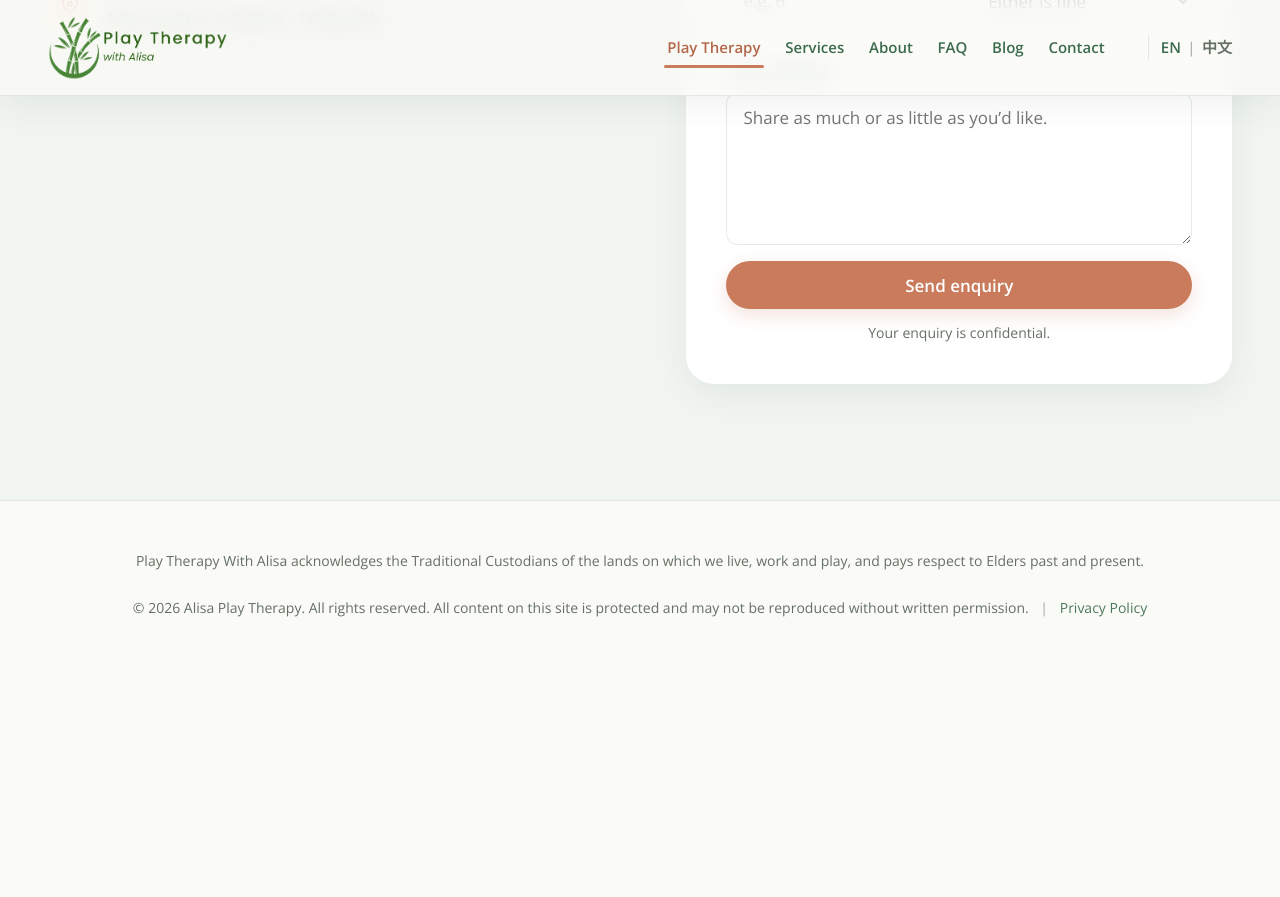
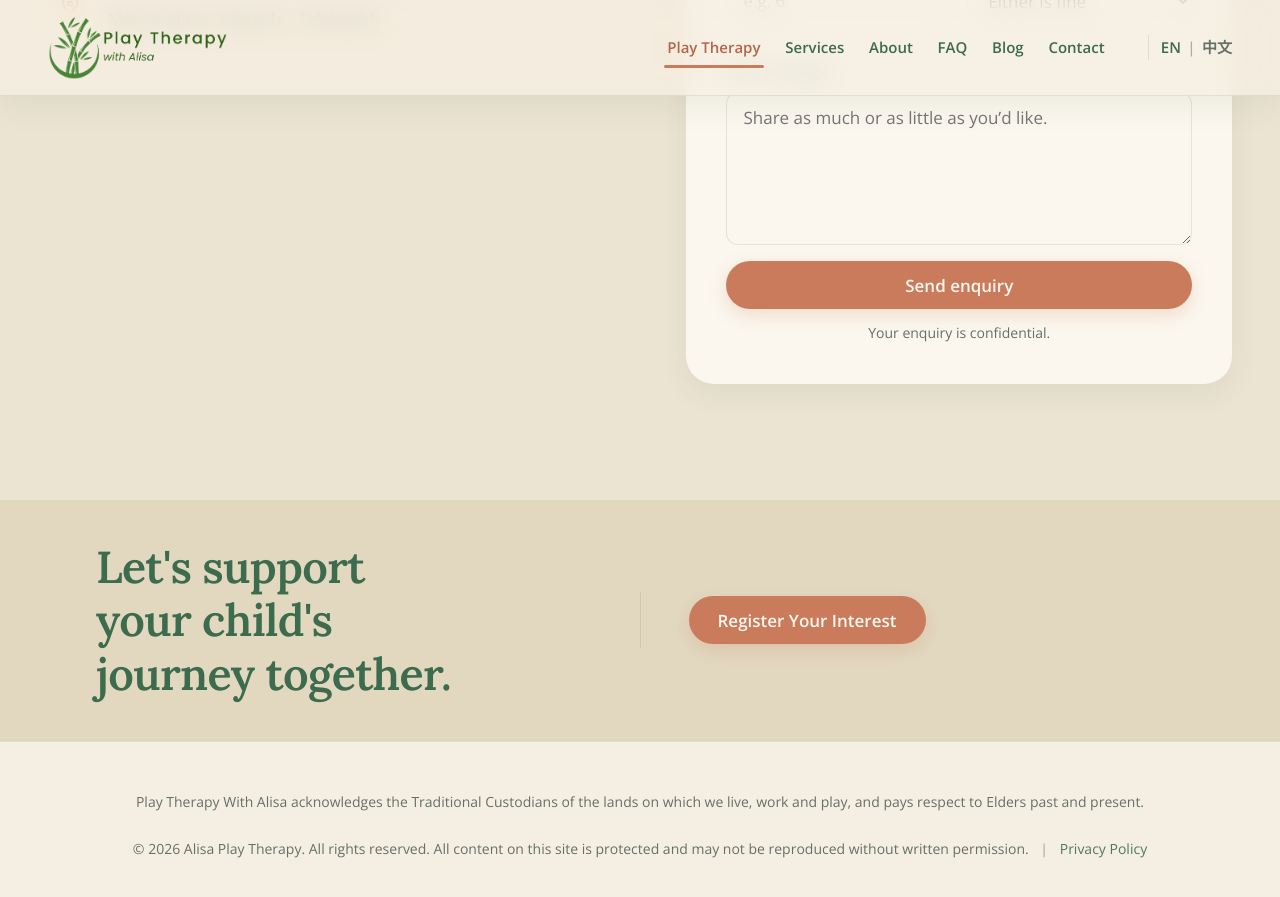
Before and after one commit to nguyentran0212/alisa-website, a Jekyll site: the page built from index.md, in a window 1280 px wide and 900 px high, scrolled down 6765 px. Shown: the top 897 px of the window. Built offline with Jekyll 4.4.1, drawn with Linux system fonts in a browser that asks for light colours; before the commit the page ends 7424 px from its top, so only the background shows below that.

Commit message:
Soften palette + add CTA band between contact and footer
Warm palette (round 2)
- Pushed another notch into the cream/sand family:
  --canvas      #FAFAF7 → #F5EFE3 (warm cream)
  --paper       #FFFFFF  → #FBF7EE (warm offwhite, replaces pure white on cards)
  --band        #F1F5F1  → #ECE4D2 (warm cream for FAQ + Contact sections)
  --band-tint   #E9F0E9  → #E2D8C0 (deeper warm for CTA band)
  --sage-light  #EAF2EC  → #E2DBC4 (warm sage tint)
  --clay-tint   #FAEFE9  → #F1E1CD (warm clay tint)
- Hardcoded RGBA values in the translucent header background and hero
  gradient overlays also updated to match the new warmer canvas.

CTA band
- New section between contact and footer (mirrors the freetobeplay
  reference, recoloured to Alisa's sage + clay palette).
- 3-column grid on desktop: heading | hairline divider | button.
- Sits on --band-tint so it reads as a deeper warm strip after the
  contact section's lighter --band.
- Button links to the Splose external form (restored from the earlier
  contact-section removal).
- .cta-band > .wrap padding-block: 0 to stop the wrap's --section-pad
  doubling with the band's own padding (kept the section compact).
- Mobile: stacks vertically, divider goes horizontal.

```diff
--- a/_data/en.yml
+++ b/_data/en.yml
@@ -207,6 +207,11 @@ sections:
       - label: "Service Area"
         value: "Metropolitan Adelaide · Telehealth"
 
+  cta:
+    heading: "Let's support your child's journey together."
+    cta: "Register Your Interest"
+    cta_url: "splose"
+
 blog:
   from_the_blog: "From the Blog"
   recent_articles: "Recent Articles"
--- a/_data/zh.yml
+++ b/_data/zh.yml
@@ -202,6 +202,11 @@ sections:
       - label: "服务区域"
         value: "阿德莱德市区 · 线上治疗"
 
+  cta:
+    heading: "让我们一起支持孩子的成长旅程。"
+    cta: "注册您的兴趣"
+    cta_url: "splose"
+
 blog:
   from_the_blog: "博客精选"
   recent_articles: "最新文章"
--- a/assets/css/style.css
+++ b/assets/css/style.css
@@ -16,7 +16,7 @@
   --sage:        #6B9B7A;          /* Alisa's primary (legacy) */
   --sage-deep:   #4E7A5C;          /* primary text, hover state */
   --sage-darker: #3D6B4D;          /* deep hover, headings */
-  --sage-light:  #EAF2EC;          /* Alisa's legacy pale */
+  --sage-light:  #E2DBC4;          /* warm sage tint — was #EAF2EC */
   --sand:        #D9CCBA;          /* Alisa's legacy accent */
 
   /* The one CTA accent. Warmer than sage so the button pops without leaving
@@ -24,18 +24,22 @@
      dot, list bullets, and the journey pin — nowhere else. */
   --clay:        #C97B5C;
   --clay-dark:   #B36649;
-  --clay-tint:   #FAEFE9;
+  --clay-tint:   #F1E1CD;
 
   /* Soft pink for the heart glyphs and a few decorative flourishes. Sits
      next to sage without competing. */
   --rose:        #E89BA8;
   --rose-deep:   #D87F8E;
 
-  /* ===== grounds ===== */
-  --canvas:      #FAFAF7;          /* the page; bands sit on it */
-  --paper:       #FFFFFF;          /* cards, panels, tiles. Never a section ground. */
-  --band:        #F1F5F1;          /* the two band sections: approach, FAQ */
-  --band-tint:   #E9F0E9;          /* CTA band, journey road */
+  /* ===== grounds =====
+     Alisa's old site used offwhite (sand-light #EDE5D8) instead of pure
+     white. We warmed the page + band + card surfaces into that family so
+     the page feels calmer and more "paper" rather than "screen". Brand
+     sage + clay are untouched. */
+  --canvas:      #F5EFE3;          /* the page; warm cream — was #FAFAF7 */
+  --paper:       #FBF7EE;          /* cards, panels, tiles — warm offwhite, was #FFFFFF */
+  --band:        #ECE4D2;          /* the two band sections: approach, FAQ — was #F1F5F1 */
+  --band-tint:   #E2D8C0;          /* CTA band, journey road — was #E9F0E9 */
 
   /* ===== text ===== */
   --text:        #2C3A2E;          /* body — deep green-grey */
@@ -295,7 +299,9 @@ section { position: relative; }
   position: sticky;
   top: 0;
   z-index: 60;
-  background: rgba(250, 250, 247, 0.78);
+  /* Match the warmer --canvas. Hardcoded RGBA (rather than referencing
+     --canvas) so the translucency doesn't muddy the cream tint. */
+  background: rgba(245, 239, 227, 0.78);
   backdrop-filter: blur(12px) saturate(140%);
   -webkit-backdrop-filter: blur(12px) saturate(140%);
   border-bottom: 1px solid var(--hairline);
@@ -532,9 +538,9 @@ section { position: relative; }
     to right,
     var(--canvas) 0%,
     var(--canvas) 40%,
-    rgba(250, 250, 247, 0.88) 52%,
-    rgba(250, 250, 247, 0.45) 65%,
-    rgba(250, 250, 247, 0) 75%
+    rgba(245, 239, 227, 0.88) 52%,
+    rgba(245, 239, 227, 0.45) 65%,
+    rgba(245, 239, 227, 0) 75%
   );
   pointer-events: none;
 }
@@ -1281,6 +1287,67 @@ section { position: relative; }
   margin-bottom: var(--s-3);
 }
 .form-success p { color: var(--muted); max-width: 36rem; margin-inline: auto; }
+
+/* ============ CTA band (between contact and footer) ============
+ *
+ * Mirrors the freetobeplay reference: heading on the left, hairline
+ * divider, primary CTA button on the right. Sits on --band-tint so it
+ * reads as a deeper warm strip after the contact section's lighter
+ * --band. Kept compact — padding + divider tuned for a single-screen
+ * glance rather than a hero-sized block. */
+
+.cta-band {
+  background: var(--band-tint);
+  padding: clamp(1.75rem, 3.5vw, 2.5rem) clamp(1.5rem, 4vw, 3rem);
+}
+/* .wrap normally applies --section-pad (72–120px) of vertical padding so
+   major sections breathe. The CTA band has its own padding and doesn't
+   want that stack. */
+.cta-band > .wrap { padding-block: 0; }
+.cta-grid {
+  max-width: var(--maxw);
+  margin-inline: auto;
+  display: grid;
+  grid-template-columns: 1fr auto 1fr;
+  gap: clamp(1.5rem, 4vw, 3rem);
+  align-items: center;
+}
+.cta-text h2 {
+  font-family: 'Lora', Georgia, serif;
+  font-size: var(--fs-h2);
+  color: var(--sage-darker);
+  line-height: 1.2;
+  text-wrap: balance;
+  margin: 0;
+}
+.cta-divider {
+  width: 1px;
+  height: 56px;
+  background: var(--hairline);
+}
+.cta-action {
+  display: flex;
+  flex-direction: column;
+  align-items: flex-start;
+}
+.cta-action .btn {
+  padding: 0.85rem 1.75rem;
+  font-size: var(--fs-base);
+}
+
+@media (max-width: 760px) {
+  .cta-grid {
+    grid-template-columns: 1fr;
+    text-align: center;
+    gap: var(--s-5);
+  }
+  .cta-divider {
+    width: 64px;
+    height: 1px;
+    margin-inline: auto;
+  }
+  .cta-action { align-items: center; }
+}
 
 /* ============ footer ============
  *
@@ -1412,9 +1479,9 @@ input:focus-visible, select:focus-visible, textarea:focus-visible {
     background: linear-gradient(
       to right,
       var(--canvas) 0%,
-      rgba(250, 250, 247, 0.92) 50%,
-      rgba(250, 250, 247, 0.5) 75%,
-      rgba(250, 250, 247, 0) 90%
+      rgba(245, 239, 227, 0.92) 50%,
+      rgba(245, 239, 227, 0.5) 75%,
+      rgba(245, 239, 227, 0) 90%
     );
   }
   .about-art { max-width: 26rem; margin-inline: auto; width: 100%; }
--- a/index.md
+++ b/index.md
@@ -288,4 +288,23 @@ permalink: /
     </div>
   </section>
 
+  <!-- ============ CTA BAND (warm, between contact and footer) ============
+       Mirrors the freetobeplay reference: heading on the left, vertical
+       hairline divider, big primary button on the right linking to the
+       Splose external form. Sits on --band-tint so it reads as a
+       distinct strip after the contact section's --band. -->
+  <section class="cta-band">
+    <div class="wrap">
+      <div class="cta-grid">
+        <div class="cta-text">
+          <h2>{{ site.data.en.sections.cta.heading }}</h2>
+        </div>
+        <div class="cta-divider" aria-hidden="true"></div>
+        <div class="cta-action">
+          <a class="btn btn-primary" href="{{ site.data.en.splose_form_url }}" target="_blank" rel="noopener">{{ site.data.en.sections.cta.cta }}</a>
+        </div>
+      </div>
+    </div>
+  </section>
+
 </main>
```
Also changed, not shown: zh/index.md (+19 -0 lines).
